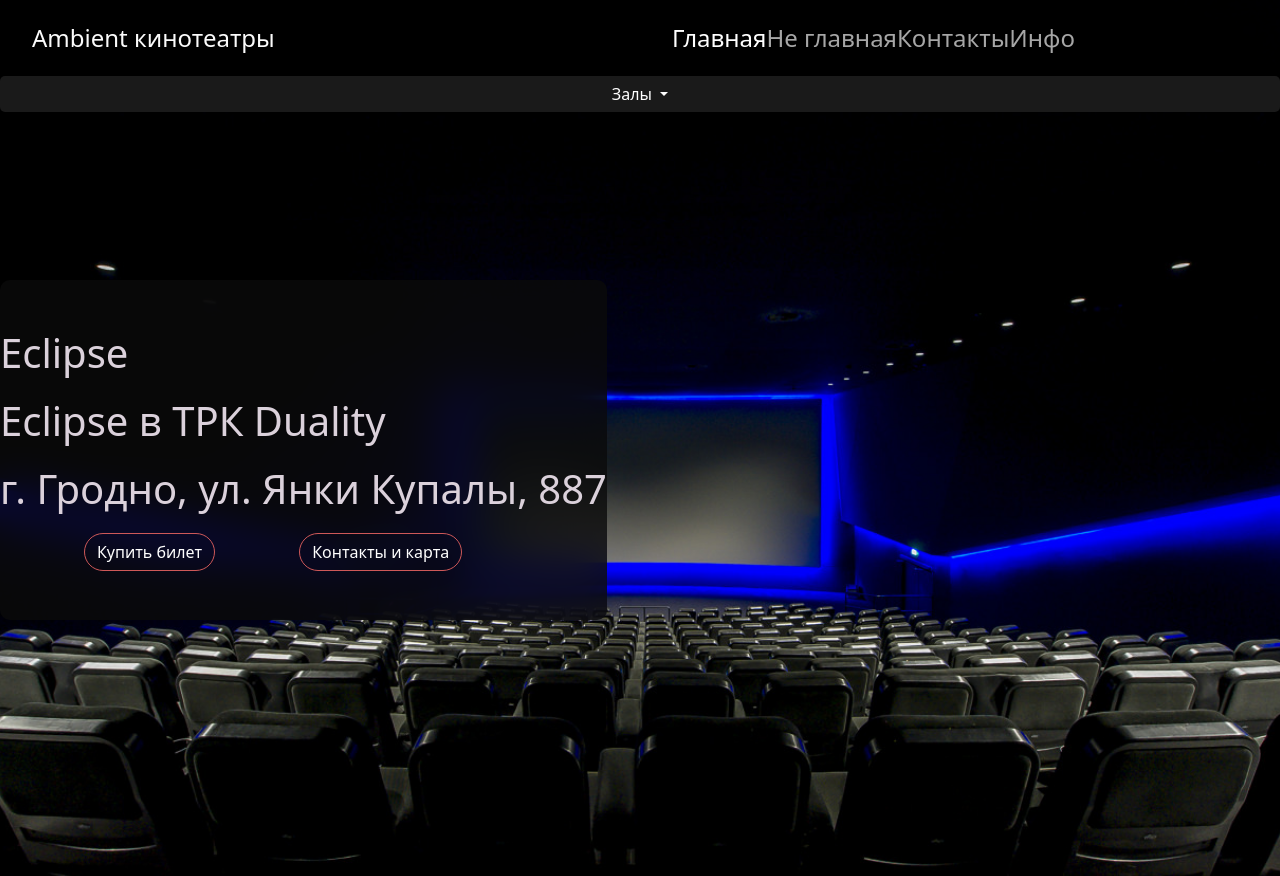
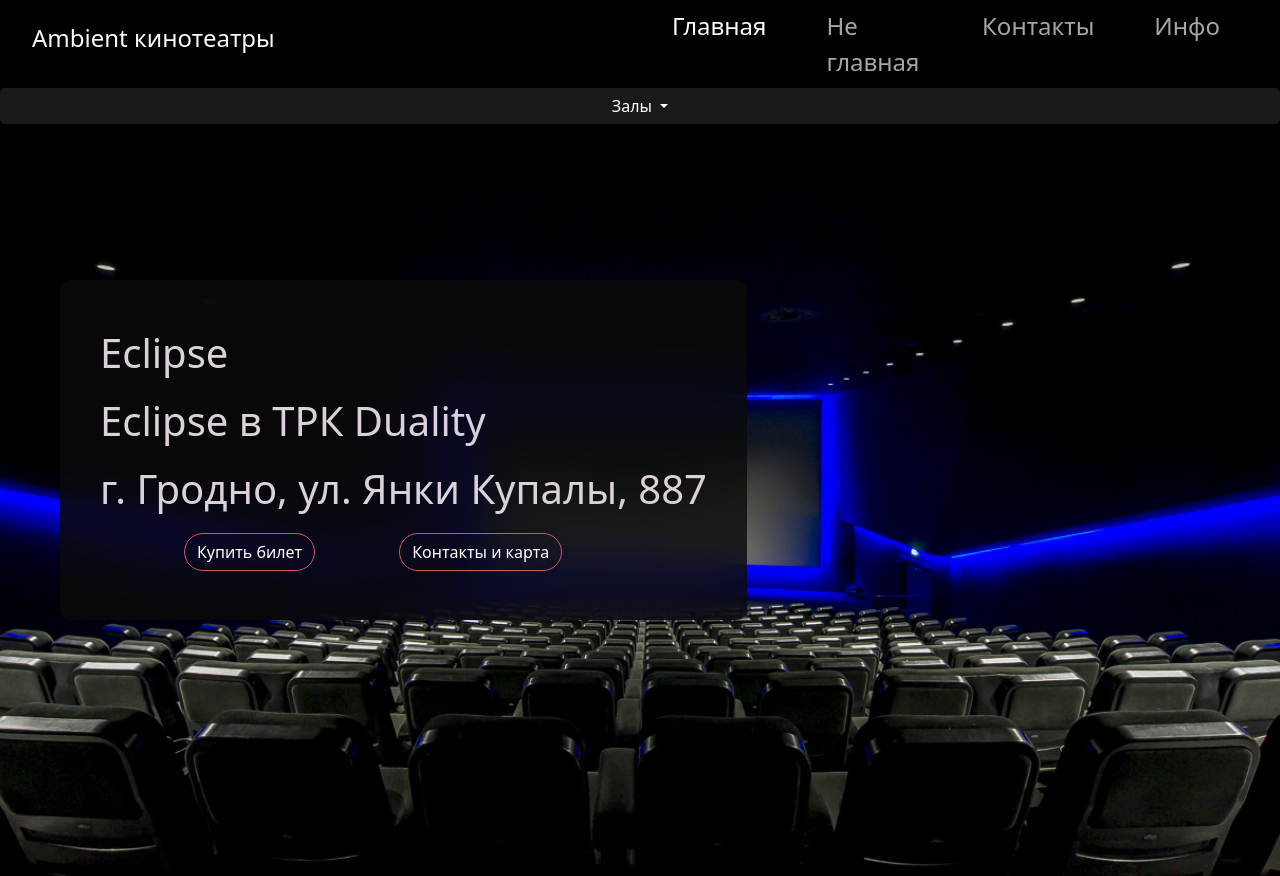
Before and after one commit to QquantDog/Front, a website: page index.html in a window 1280 px wide. Shown: the top 876 px of the page. Drawn offline with nearby package versions, Linux system fonts and the light colour scheme; files that its build step writes are made by us from their sources.

Commit message:
total fix: now it is working as intended(full import of _scss to custom file with update of spacers-map by merging it with additional spacers in pixels)

```diff
--- /dev/null
+++ b/styles/_custom_delivered_bootstrap.scss
@@ -0,0 +1,64 @@
+@import "./../node_modules/bootstrap/scss/mixins/banner";
+@include bsBanner("");
+
+// scss-d./../node_modules/bootstrap/scss/ocs-start import-stack
+// Config./../node_modules/bootstrap/scss/uration
+@import "./../node_modules/bootstrap/scss/functions";
+@import "./../node_modules/bootstrap/scss/variables";
+
+$my-spacers: (
+  p10: 10px,
+  p15: 15px,
+  p20: 20px,
+  p25: 25px,
+  p30: 30px,
+  p35: 35px,
+  p40: 40px,
+  p60: 60px,
+  p80: 80px,
+);
+
+$spacers: map-merge($spacers , $my-spacers );
+
+@import "./../node_modules/bootstrap/scss/variables-dark";
+@import "./../node_modules/bootstrap/scss/maps";
+@import "./../node_modules/bootstrap/scss/mixins";
+@import "./../node_modules/bootstrap/scss/utilities";
+
+// Layout./../node_modules/bootstrap/scss/ & components
+@import "./../node_modules/bootstrap/scss/root";
+@import "./../node_modules/bootstrap/scss/reboot";
+@import "./../node_modules/bootstrap/scss/type";
+@import "./../node_modules/bootstrap/scss/images";
+@import "./../node_modules/bootstrap/scss/containers";
+@import "./../node_modules/bootstrap/scss/grid";
+@import "./../node_modules/bootstrap/scss/tables";
+@import "./../node_modules/bootstrap/scss/forms";
+@import "./../node_modules/bootstrap/scss/buttons";
+@import "./../node_modules/bootstrap/scss/transitions";
+@import "./../node_modules/bootstrap/scss/dropdown";
+@import "./../node_modules/bootstrap/scss/button-group";
+@import "./../node_modules/bootstrap/scss/nav";
+@import "./../node_modules/bootstrap/scss/navbar";
+@import "./../node_modules/bootstrap/scss/card";
+@import "./../node_modules/bootstrap/scss/accordion";
+@import "./../node_modules/bootstrap/scss/breadcrumb";
+@import "./../node_modules/bootstrap/scss/pagination";
+@import "./../node_modules/bootstrap/scss/badge";
+@import "./../node_modules/bootstrap/scss/alert";
+@import "./../node_modules/bootstrap/scss/progress";
+@import "./../node_modules/bootstrap/scss/list-group";
+@import "./../node_modules/bootstrap/scss/close";
+@import "./../node_modules/bootstrap/scss/toasts";
+@import "./../node_modules/bootstrap/scss/modal";
+@import "./../node_modules/bootstrap/scss/tooltip";
+@import "./../node_modules/bootstrap/scss/popover";
+@import "./../node_modules/bootstrap/scss/carousel";
+@import "./../node_modules/bootstrap/scss/spinners";
+@import "./../node_modules/bootstrap/scss/offcanvas";
+@import "./../node_modules/bootstrap/scss/placeholders";
+// Helper./../node_modules/bootstrap/scss/s
+@import "./../node_modules/bootstrap/scss/helpers";
+// Utilit./../node_modules/bootstrap/scss/ies
+@import "./../node_modules/bootstrap/scss/utilities/api";
+// scss-d./../node_modules/bootstrap/scss/ocs-end import-stack
--- a/styles/style.scss
+++ b/styles/style.scss
@@ -1,5 +1,8 @@
 @import "./reset";
-@import "./../node_modules/bootstrap/scss/bootstrap";
+@import "./custom_delivered_bootstrap";
+
+
+
 @import "./header";
 @import "./firstsection";
 @import "./card";
```
Also changed, not shown: info.txt (+17 -0 lines), 1 other file.
